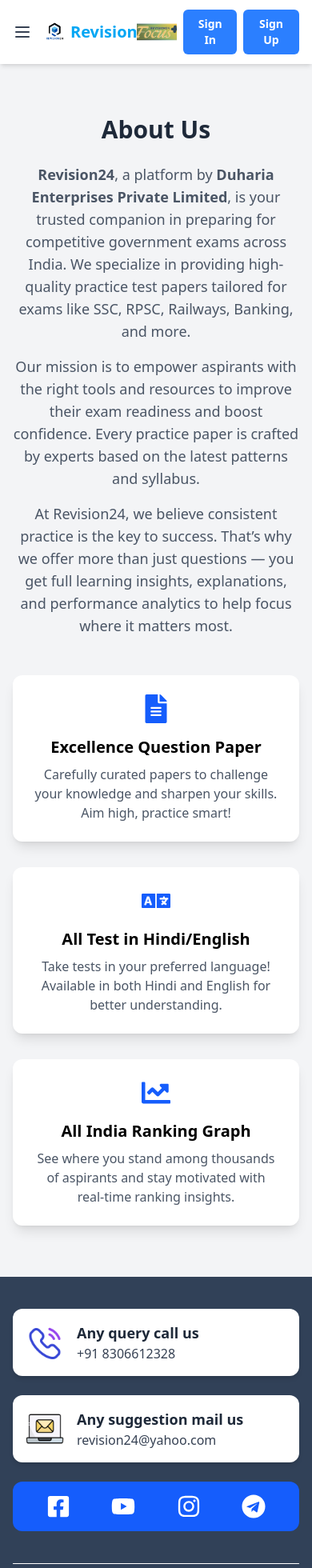
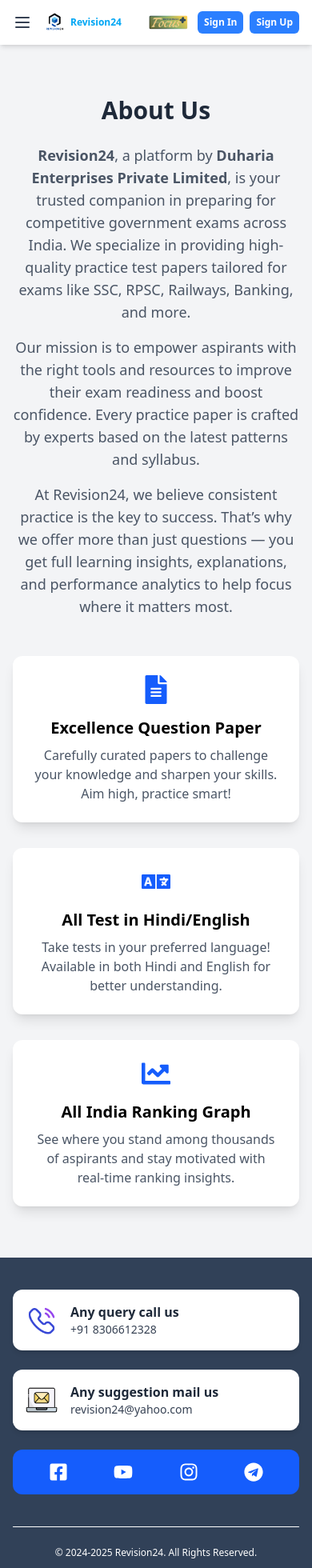
Before and after one commit to techcartel16d/web_revision24, a React (Vite) app: page /about in a window 390 px wide. Shown: the top 1960 px of the page at 80% size. Built offline with nearby package versions, Linux system fonts and the light colour scheme.

Commit message:
add responsive some changes

```diff
--- a/src/App.jsx
+++ b/src/App.jsx
@@ -36,13 +36,14 @@
 import RefundPolicy from './pages/RefundPolicyPage';
 import Clarity from '@microsoft/clarity';
 import NotFoundPage from './pages/NotFoundPage';
+import ScrollToTop from './components/ScrollToTop';
 
 function App() {
   Clarity.init("sjskd9cztm")
   return (
     <Router>
+        <ScrollToTop />
       <Routes>
-
         {/* ALWAYS ACCESSIBLE ROUTE */}
         <Route path="/" element={<HomePage />} />
         <Route path="/about" element={<AboutUsPage />} />
--- a/src/components/AdBanner.jsx
+++ b/src/components/AdBanner.jsx
@@ -18,7 +18,7 @@
 
   return (
     <div
-      className={`fixed inset-0 z-40 flex items-center justify-center bg-[rgba(0,0,0,0.5)] ${className}`}
+      className={`fixed inset-0 z-99999 flex items-center justify-center bg-[rgba(0,0,0,0.5)] ${className}`}
     >
       <div className="relative max-w-[90vw] sm:max-w-[600px] md:max-w-[700px] lg:max-w-[800px] w-full p-4">
         {/* ❌ Close button */}
--- a/src/components/ExamSelector.jsx
+++ b/src/components/ExamSelector.jsx
@@ -34,7 +34,7 @@
 
     return (
         <div className="p-4 max-w-6xl mx-auto">
-            <h2 className="text-2xl font-bold mb-4">Choose your exam</h2>
+            <h2 className="text-2xl font-bold mb-4">Exam Category</h2>
 
             {/* <div className="flex flex-wrap gap-3 mb-6">
                 {category && category.map((cate) => (
--- a/src/components/Footer.jsx
+++ b/src/components/Footer.jsx
@@ -1,5 +1,10 @@
 import React from "react";
-import { FaFacebookSquare, FaInstagram, FaTelegram, FaYoutube } from "react-icons/fa";
+import {
+  FaFacebookSquare,
+  FaInstagram,
+  FaTelegram,
+  FaYoutube,
+} from "react-icons/fa";
 import { Link } from "react-router-dom";
 
 const Footer = () => {
@@ -8,20 +13,17 @@
       <div className="container mx-auto px-4">
 
         {/* Contact Boxes */}
-        <div className="flex flex-wrap justify-center gap-6 mb-10">
+        <div className="flex flex-col md:flex-row justify-center gap-6 mb-10">
 
           {/* Phone Box */}
           <a href="tel:+918306612328" className="w-full md:w-1/3">
             <div className="flex items-center gap-4 bg-white rounded-xl p-4 shadow-md transition hover:scale-105">
-              <img
-
-                  src="/phone.png"
-                alt="Phone"
-                className="w-12 h-12"
-              />
+              <img src="/phone.png" alt="Phone" className="w-10 h-10 sm:w-12 sm:h-12" />
               <div>
-                <h5 className="text-lg font-semibold text-gray-800">Any query call us</h5>
-                <p className="text-base text-gray-700">+91 8306612328</p>
+                <h5 className="text-base sm:text-lg font-semibold text-gray-800">
+                  Any query call us
+                </h5>
+                <p className="text-sm sm:text-base text-gray-700">+91 8306612328</p>
               </div>
             </div>
           </a>
@@ -29,32 +31,32 @@
           {/* Email Box */}
           <a href="mailto:revision24@yahoo.com" className="w-full md:w-1/3">
             <div className="flex items-center gap-4 bg-white rounded-xl p-4 shadow-md transition hover:scale-105">
-              <img
-                src="/email.png"
-                alt="Email"
-                className="w-12 h-12"
-              />
+              <img src="/email.png" alt="Email" className="w-10 h-10 sm:w-12 sm:h-12" />
               <div>
-                <h5 className="text-lg font-semibold text-gray-800">Any suggestion mail us</h5>
-                <p className="text-base text-gray-700">revision24@yahoo.com</p>
+                <h5 className="text-base sm:text-lg font-semibold text-gray-800">
+                  Any suggestion mail us
+                </h5>
+                <p className="text-sm sm:text-base text-gray-700">
+                  revision24@yahoo.com
+                </p>
               </div>
             </div>
           </a>
 
-          {/* Social Media Icons */}
+          {/* Social Media Box */}
           <div className="w-full md:w-1/3">
             <div className="bg-blue-600 rounded-xl p-4 flex justify-around items-center h-full">
               <a href="https://www.facebook.com/revision24official/" target="_blank" rel="noopener noreferrer">
-                <FaFacebookSquare className="text-white text-3xl" />
+                <FaFacebookSquare className="text-white text-2xl sm:text-3xl" />
               </a>
               <a href="https://www.youtube.com/@revision24official" target="_blank" rel="noopener noreferrer">
-                <FaYoutube className="text-white text-3xl" />
+                <FaYoutube className="text-white text-2xl sm:text-3xl" />
               </a>
               <a href="https://www.instagram.com/revision24official" target="_blank" rel="noopener noreferrer">
-                <FaInstagram className="text-white text-3xl" />
+                <FaInstagram className="text-white text-2xl sm:text-3xl" />
               </a>
               <a href="https://t.me/revision24official" target="_blank" rel="noopener noreferrer">
-                <FaTelegram className="text-white text-3xl" />
+                <FaTelegram className="text-white text-2xl sm:text-3xl" />
               </a>
             </div>
           </div>
@@ -64,11 +66,11 @@
         <hr className="border-t border-white mb-6" />
 
         {/* Footer Bottom */}
-        <div className="flex flex-col md:flex-row justify-between items-center text-white text-sm">
-          <div className="mb-2 md:mb-0">
+        <div className="flex flex-col md:flex-row justify-between items-center gap-3 text-white text-xs sm:text-sm">
+          <div className="text-center md:text-left">
             &copy; 2024-2025 Revision24. All Rights Reserved.
           </div>
-          <ul className="flex gap-4">
+          <ul className="flex flex-wrap justify-center gap-3 sm:gap-4">
             <li>
               <Link to="/about" className="hover:underline">About Us</Link>
             </li>
--- a/src/components/Header.jsx
+++ b/src/components/Header.jsx
@@ -37,7 +37,7 @@
   }, []);
 
   return (
-    <header className="bg-white shadow-md w-full px-4 py-3 md:px-6 z-50 relative">
+    <header className="bg-white shadow-md w-full px-4 py-3 md:px-6  relative">
       <div className="flex justify-between items-center">
         {/* Left Side: Logo + Nav */}
         <div className="flex items-center gap-4">
@@ -49,7 +49,8 @@
           {/* Logo */}
           <div className="flex items-center space-x-2 cursor-pointer" onClick={() => nav('/')}>
             <img src="/logo.jpeg" alt="Logo" className="w-6 h-6" />
-            <span className="text-sky-500 text-xl font-bold">Revision24</span>
+            <span className="text-sky-500 text-xs md:text-sm lg:text-xl font-bold">Revision24</span>
+
           </div>
 
           {/* Desktop Nav */}
@@ -62,19 +63,19 @@
         </div>
 
         {/* Right Side: Subscription + Buttons */}
-        <div className="flex items-center space-x-2 md:space-x-4">
+        <div className="flex items-center space-x-2 sm:space-x-3 md:space-x-4">
           <Link to="/subscription">
             <img
               src="/plain-icon.png"
               alt="icon"
-              className="h-10 md:h-14 object-cover"
+              className="h-8 sm:h-10 md:h-14 object-cover"
             />
           </Link>
 
           {auth ? (
             <button
               onClick={handleLogout}
-              className="bg-red-500 hover:bg-red-600 text-white px-4 py-2 rounded-md text-sm font-semibold"
+              className="bg-red-500 hover:bg-red-600 text-white px-2 sm:px-3 md:px-4 py-1.5 sm:py-2 rounded-md text-xs sm:text-sm font-semibold"
             >
               {logoutLoading ? 'Please wait' : 'Log out'}
             </button>
@@ -82,13 +83,13 @@
             <>
               <button
                 onClick={() => nav('/login')}
-                className="bg-blue-500 hover:bg-blue-600 text-white px-4 py-2 rounded-md text-sm font-semibold"
+                className="bg-blue-500 hover:bg-blue-600 text-white px-2 sm:px-3 md:px-4 py-1.5 sm:py-2 rounded-md text-xs sm:text-sm font-semibold"
               >
                 Sign In
               </button>
               <button
                 onClick={() => nav('/register')}
-                className="bg-blue-500 hover:bg-blue-600 text-white px-4 py-2 rounded-md text-sm font-semibold"
+                className="bg-blue-500 hover:bg-blue-600 text-white px-2 sm:px-3 md:px-4 py-1.5 sm:py-2 rounded-md text-xs sm:text-sm font-semibold"
               >
                 Sign Up
               </button>
@@ -111,23 +112,7 @@
         </nav>
       )}
 
-      {/* Slide-in animation */}
-      <style jsx>{`
-        .animate-slide-in {
-          animation: slide-in 0.3s ease-out forwards;
-        }
 
-        @keyframes slide-in {
-          0% {
-            opacity: 0;
-            transform: translateY(-10px);
-          }
-          100% {
-            opacity: 1;
-            transform: translateY(0);
-          }
-        }
-      `}</style>
     </header>
   );
 };
--- a/src/components/HeroBanner.jsx
+++ b/src/components/HeroBanner.jsx
@@ -5,7 +5,7 @@
 const HeroBanner = ({ banner }) => {
     return (
         <section className="w-full bg-gradient-to-b from-white to-blue-50">
-            <div className="max-w-7xl mx-auto px-4 md:px-6 py-10 md:py-16 flex flex-col md:flex-row items-center justify-between gap-10">
+            <div className="max-w-7xl mx-auto px-4 md:px-6 py-10 md:py-16 flex flex-col-reverse md:flex-row items-center justify-between gap-10">
                 {/* Left Content */}
                 <div className="w-full md:w-1/2 text-center md:text-left">
                     <h2 className="text-2xl sm:text-3xl md:text-4xl font-semibold text-gray-800 leading-tight">
--- /dev/null
+++ b/src/components/ScrollToTop.jsx
@@ -0,0 +1,15 @@
+// src/components/ScrollToTop.js
+import { useEffect } from 'react';
+import { useLocation } from 'react-router-dom';
+
+const ScrollToTop = () => {
+  const { pathname } = useLocation();
+
+  useEffect(() => {
+    window.scrollTo(0, 0);
+  }, [pathname]);
+
+  return null;
+};
+
+export default ScrollToTop;
--- a/src/components/SwiperSlider.jsx
+++ b/src/components/SwiperSlider.jsx
@@ -23,7 +23,7 @@
               src={item.image}
               alt={`Slide ${idx + 1}`}
               className="w-full
-                         h-60 sm:h-56 md:h-72 lg:h-60 xl:h-[350px]
+                         h-40 sm:h-56 md:h-72 lg:h-80 xl:h-[350px]
                          object-cover rounded-xl"
             />
           </SwiperSlide>
```
Also changed, not shown: src/components/SubscriptionPlans.jsx (+8 -3 lines), src/index.css (+17 -1 lines).
